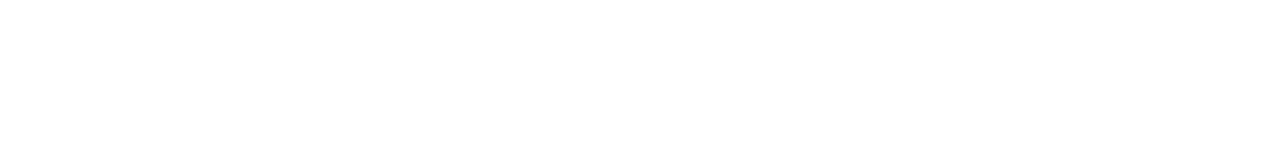
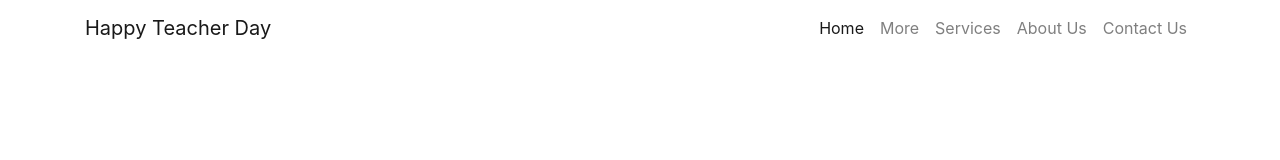
Before and after one commit to aansulaimann/simple-landing-page-teacher-day, a plain HTML site: page index.html in a window 1280 px wide. Drawn offline with Linux system fonts and the light colour scheme.

Commit message:
membuat navbar di file index.html

```diff
--- a/index.html
+++ b/index.html
@@ -7,7 +7,7 @@
   <meta name="viewport" content="width=device-width, initial-scale=1, shrink-to-fit=no">
 
   <!-- Bootstrap CSS -->
-  <link rel="stylesheet" href="assets/js/bootstrap.min.js">
+  <link rel="stylesheet" href="assets/css/bootstrap.css">
 
   <title>Happy Teacher Day! | Aan</title>
 </head>
@@ -16,7 +16,24 @@
 
   <!-- start header -->
   <header id="header">
-
+    <nav class="navbar navbar-expand-lg navbar-light fixed-top">
+      <div class="container">
+        <a class="navbar-brand" href="#">Happy Teacher Day</a>
+        <button class="navbar-toggler" type="button" data-toggle="collapse" data-target="#navbarNavAltMarkup"
+          aria-controls="navbarNavAltMarkup" aria-expanded="false" aria-label="Toggle navigation">
+          <span class="navbar-toggler-icon"></span>
+        </button>
+        <div class="collapse navbar-collapse" id="navbarNavAltMarkup">
+          <div class="navbar-nav ml-auto">
+            <a class="nav-item nav-link active" href="#">Home</a>
+            <a class="nav-item nav-link" href="#">More</a>
+            <a class="nav-item nav-link" href="#">Services</a>
+            <a class="nav-item nav-link" href="#">About Us</a>
+            <a class="nav-item nav-link" href="#">Contact Us</a>
+          </div>
+        </div>
+      </div>
+    </nav>
   </header>
   <!-- end header -->
 
```
